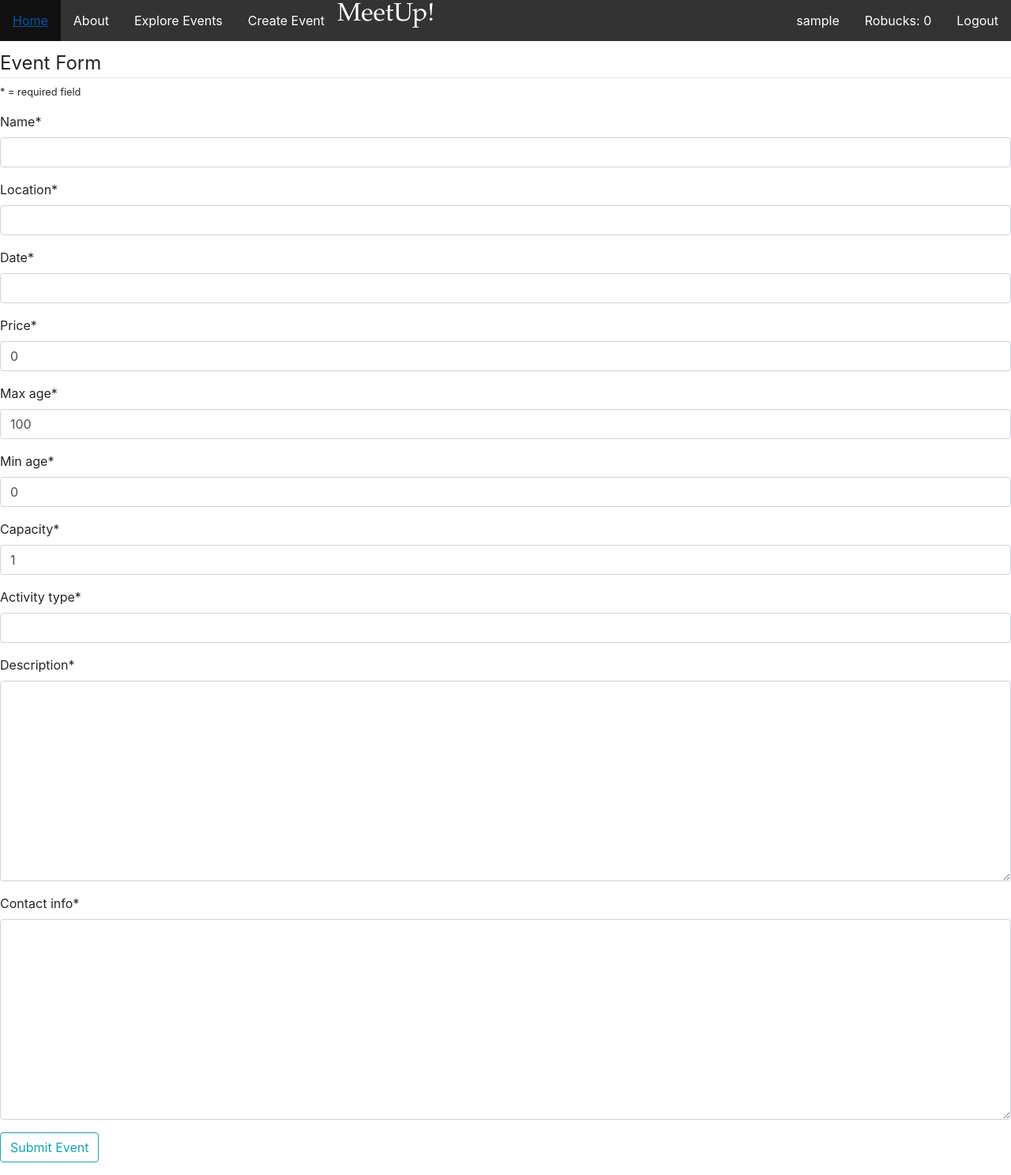
After one commit to alvinjiang32/CS_160, a Django app: page /events/new/ in a window 1280 px wide. The commit adds this page. Shown: the whole page at 79% size. Run offline with Django 3.2, Linux system fonts and the light colour scheme; the visitor is signed in with stand-in values (Sample User, id 1); data comes from the database, SQL or seed files in the repository; some libraries are stand-ins or nearby versions.

Commit message:
CRUD events in profile

```diff
--- a/meetup/models.py
+++ b/meetup/models.py
@@ -1,7 +1,9 @@
 from django.core.validators import MaxValueValidator, MinValueValidator
 from django.db import models
 from django.contrib.auth.models import User
+from django.urls import reverse
 from PIL import Image
+import uuid
 
 
 class Profile(models.Model):
@@ -48,6 +50,7 @@ class Wallet(models.Model):
 
 
 class Event(models.Model):
+    id = models.UUIDField(primary_key=True, default=uuid.uuid4, editable=False)
     user = models.ForeignKey(User, on_delete=models.CASCADE)
     name = models.CharField(max_length=50)
     location = models.CharField(max_length=50)
@@ -63,3 +66,6 @@ class Event(models.Model):
 
     def __str__(self):
         return f"{self.user}'s Event: {self.name}"
+
+    def get_absolute_url(self):
+        return reverse('event-detail', kwargs={'pk': self.id})
--- a/meetup/templates/meetup/base.html
+++ b/meetup/templates/meetup/base.html
@@ -32,7 +32,7 @@
         <h2 style="color:white; font-family:'Garamond'; text-align:center; display: inline-block">MeetUp!</h2>
 
         {% if user.is_authenticated %}
-            <li><a href="{% url 'meetup-event-create' %}">Create Event</a></li>
+            <li><a href="{% url 'event-create' %}">Create Event</a></li>
             <li style="float:right"><a href="{% url 'meetup-logout' %}">Logout</a></li>
             {% load get_wallet from meetup_tags %}
             {% get_wallet user=user as wallet %}
--- a/meetup/templates/meetup/event_explore.html
+++ b/meetup/templates/meetup/event_explore.html
@@ -7,6 +7,7 @@
 	<!-- Div element for Google Map -->
 	<div id="map"></div>
 {% endblock content %}
+
 {% block footer_scripts %}
 	<!-- Async script to load Maps API -->
 	<script
--- /dev/null
+++ b/meetup/templates/meetup/event_form.html
@@ -0,0 +1,13 @@
+{% extends "meetup/base.html" %}
+{% load crispy_forms_tags %}
+{% block content %}
+    <div class="content-section">
+        <legend class="border-bottom">Event Form</legend>
+        <small><p style="text-align:left mb-5">* = required field</p></small>
+        <form method="post">
+            {% csrf_token %}
+            {{ form|crispy }}
+            <button class="btn btn-outline-info" type="submit">Submit Event</button>
+        </form>
+    </div>
+{% endblock content %}
--- a/meetup/urls.py
+++ b/meetup/urls.py
@@ -22,8 +22,13 @@ urlpatterns = [
          name="meetup-profile-update"),
     path('password-change', views.password_change,
          name='meetup-password-change'),
-    path('event-create/', views.event_create, name="meetup-event-create"),
     path('event-explore/', views.event_explore, name="meetup-event-explore"),
+
+    path('events/new/', views.EventCreateView.as_view(), name="event-create"),
+    path('events/<uuid:pk>/', views.EventDetailView.as_view(), name="event-detail"),
+    path('events/<uuid:pk>/update', views.EventUpdateView.as_view(), name="event-update"),
+    path('events/<uuid:pk>/delete', views.EventDeleteView.as_view(), name="event-delete"),
+
     path('creditcard/', views.creditcard, name='meetup-creditcard'),
     path('wallet/', views.wallet, name='meetup-wallet'),
     path('payment/', views.payment, name='meetup-payment'),
--- a/meetup/views.py
+++ b/meetup/views.py
@@ -6,6 +6,9 @@ from .models import *
 from django.contrib.auth import authenticate, login, logout
 from django.contrib.auth.decorators import login_required
 from django.contrib.auth.models import Group
+from django.views.generic import ListView, DetailView, CreateView, UpdateView, DeleteView
+from django.contrib.auth.mixins import LoginRequiredMixin, UserPassesTestMixin
+from django.contrib.messages.views import SuccessMessageMixin
 
 
 def get_citizen_group():
@@ -15,6 +18,7 @@ def get_citizen_group():
 
 def get_organizer_group():
     organizer_group, created2 = Group.objects.get_or_create(name='Organizer')
+    print(created2)
     return organizer_group
 
 
@@ -121,7 +125,8 @@ def profile(request):
     user_wallet = Wallet.objects.get(user=request.user)
     context = {'title': f"{request.user}'s Profile",
                'robucks': user_wallet.balance,
-               'credit_cards': CreditCard.objects.filter(user=request.user)}
+               'credit_cards': CreditCard.objects.filter(user=request.user),
+               'events': Event.objects.filter(user=request.user)}
     return render(request, "meetup/profile.html", context)
 
 
@@ -223,25 +228,106 @@ def payment(request):
     return render(request, "meetup/payment.html", context)
 
 
+# @login_required(login_url='meetup-login')
+# def event_create(request):
+#     form = EventForm()
+
+#     if request.method == 'POST':
+#         form = EventForm(request.POST)
+#         if form.is_valid():
+#             event = form.save(commit=False)
+#             event.user = request.user
+#             form.save()  # Save form
+#             name = form.cleaned_data.get('name')
+#             messages.success(request, f"Event: {name} Successfully Created!")
+#             return redirect("meetup-profile")
+
+#     context = {'form': form}
+
+#     return render(request, "meetup/event_create.html", context)
+
+# @login_required(login_url='meetup-login')
+# def event_update(request):
+#     form = EventForm()
+
+#     if request.method == 'POST':
+#         form = EventForm(request.POST)
+#         if form.is_valid():
+#             event = form.save()
+#             messages.success(request, f"Event: {name} Successfully Edited!")
+#             return redirect(f"event-detail/{event.id}")
+
 def event_explore(request):
-    return render(request, "meetup/event_explore.html",
-                  {"title": "Explore Events"})
+    context = {
+        'events': Event.objects.all()
+    }
+    get_organizer_group()
+    return render(request, "meetup/event_explore.html", context)
 
+# class EventListView(ListView):
+#     model = Event
+#     template_name = 'templates/event_detail.html'
+#     context_object_name = 'events'
 
-@login_required(login_url='meetup-login')
-def event_create(request):
-    form = EventForm()
+class EventDetailView(DetailView):
+    model = Event
 
-    if request.method == 'POST':
-        form = EventForm(request.POST)
-        if form.is_valid():
-            form.save()  # Save form
-            name = form.cleaned_data.get('name')
-            user = User.objects.filter(username=name).first()
-            username = form.cleaned_data.get('name')
-            messages.success(request, f"Event: {name} Successfully Created!")
-            return redirect("meetup-event-create")
+class EventCreateView(SuccessMessageMixin, LoginRequiredMixin, CreateView):
+    model = Event
+    fields = ['name', 'location','date', 'price', 'max_age', 'min_age', 'capacity',
+              'activity_type', 'description', 'contact_info']
 
-    context = {'form': form}
+    def form_valid(self, form):
+        form.instance.attendees = ""
+        form.instance.user = self.request.user
+        return super().form_valid(form)
 
-    return render(request, "meetup/event_create.html", context)
+    success_url = '/profile/'
+    success_message = '%(name)s successfully created!'
+
+    def get_success_message(self, cleaned_data):
+        return self.success_message % dict(
+            cleaned_data,
+            name=self.object.name,
+        )
+
+class EventUpdateView(SuccessMessageMixin, LoginRequiredMixin, UserPassesTestMixin, UpdateView):
+    model = Event
+    fields = ['name', 'location','date', 'price', 'max_age', 'min_age', 'capacity',
+              'activity_type', 'description', 'contact_info']
+
+    def form_valid(self, form):
+        form.instance.attendees = ""
+        return super().form_valid(form)
+
+    def test_func(self):
+        event = self.get_object()
+        if self.request.user == event.user:
+            return True
+        return False
+
+    success_url = '/profile/'
+    success_message = '%(name)s successfully updated!'
+
+    def get_success_message(self, cleaned_data):
+        return self.success_message % dict(
+            cleaned_data,
+            name=self.object.name,
+        )
+
+class EventDeleteView(SuccessMessageMixin, LoginRequiredMixin, UserPassesTestMixin, DeleteView):
+    model = Event
+
+    def test_func(self):
+        event = self.get_object()
+        if self.request.user == event.user:
+            return True
+        return False
+
+    success_url = '/profile/'
+    success_message = '%(name)s successfully deleted!'
+
+    def delete(self, request, *args, **kwargs):
+        event = self.get_object()
+        messages.success(self.request, self.success_message % event.__dict__)
+        return super(EventDeleteView, self).delete(request, *args, **kwargs)
```
Also changed, not shown: meetup/templates/meetup/event_confirm_delete.html (added, +12 -0 lines), meetup/templates/meetup/event_create.html (deleted, +0 -11 lines), meetup/templates/meetup/event_detail.html (added, +23 -0 lines), meetup/templates/meetup/profile.html (+11 -0 lines), meetup/migrations/0005_auto_20210410_2144.py (added), meetup/migrations/0006_auto_20210415_1918.py (added), meetup/migrations/0007_auto_20210415_2016.py (added).
